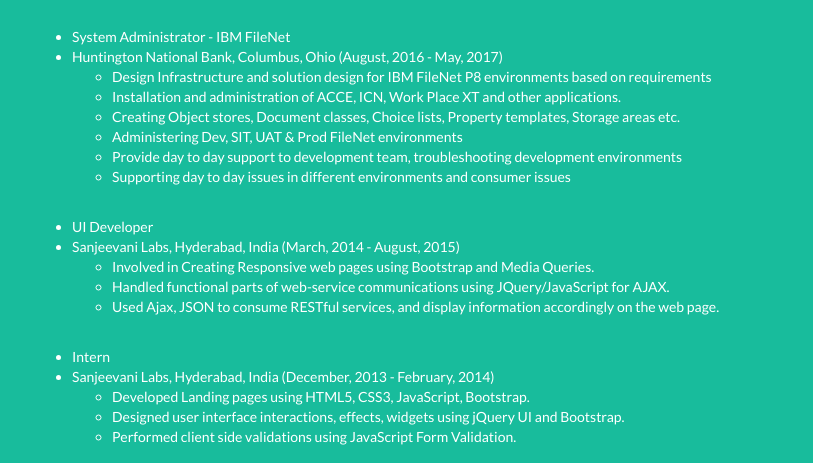
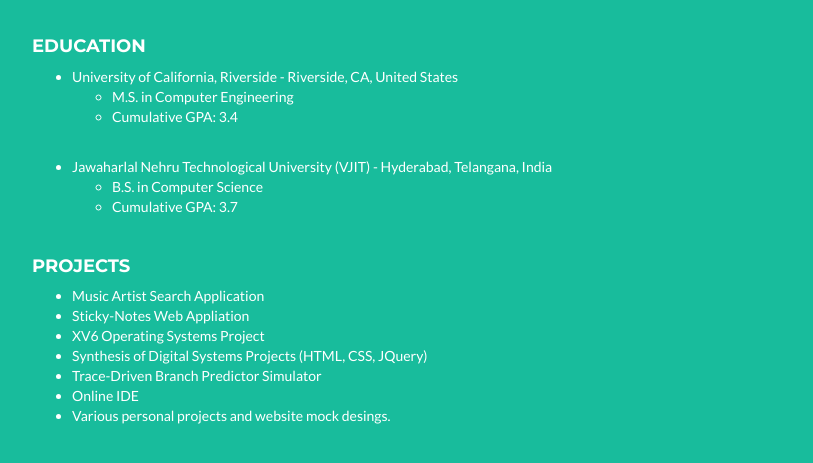
Before and after one commit to KiranRiddle7/KiranKK7, a website: page index.html in a window 1280 px wide. Shown: the part 2576-3039 px from the top of the page, without its empty margins (233-1046 px from the left). Drawn offline with nearby package versions, Linux system fonts and the light colour scheme.

Commit message:
Recent changes

```diff
--- a/index.html
+++ b/index.html
@@ -214,39 +214,7 @@
                                 <li>Provide L2, L3 support for FileNet production environment and handle issues from different consumers</li>
                             </ul>
                     </ul>
-  <br>
-  <ul>
-                        <li>System Administrator - IBM FileNet</li>
-                        <li>Huntington National Bank, Columbus, Ohio (August, 2016 - May, 2017)</li>
-                             <ul>
-                                <li>Design Infrastructure and solution design for IBM FileNet P8 environments based on requirements</li>
-                                <li>Installation and administration of ACCE, ICN, Work Place XT and other applications.</li>
-                                <li>Creating Object stores, Document classes, Choice lists, Property templates, Storage areas etc.</li>
-                                <li>Administering Dev, SIT, UAT & Prod FileNet environments</li>
-                                <li>Provide day to day support to development team, troubleshooting development environments</li>
-                                <li>Supporting day to day issues in different environments and consumer issues</li>
-                            </ul>
-                    </ul>
-  <br>
-					<ul>
-                        <li>UI Developer</li>
-                        <li>Sanjeevani Labs, Hyderabad, India (March, 2014 - August, 2015)</li>
-                             <ul>
-                                <li>Involved in Creating Responsive web pages using Bootstrap and Media Queries.</li>
-                                <li> Handled functional parts of web-service communications using JQuery/JavaScript for AJAX.</li>
-                                <li>Used Ajax, JSON to consume RESTful services, and display information accordingly on the web page.</li>
-                            </ul>
-                    </ul>
-  <br>
-                    <ul>
-                        <li>Intern </li>
-                        <li>Sanjeevani Labs, Hyderabad, India (December, 2013 - February, 2014)</li>
-                            <ul>
-                                <li>Developed Landing pages using HTML5, CSS3, JavaScript, Bootstrap.</li>
-                                <li>Designed user interface interactions, effects, widgets using jQuery UI and Bootstrap.</li>
-                                <li>Performed client side validations using JavaScript Form Validation.</li>
-                            </ul>
-                    </ul>
+
   <br>
                     <h4>Education</h4>
                     <ul>
```
Also changed, not shown: 1 other file.
